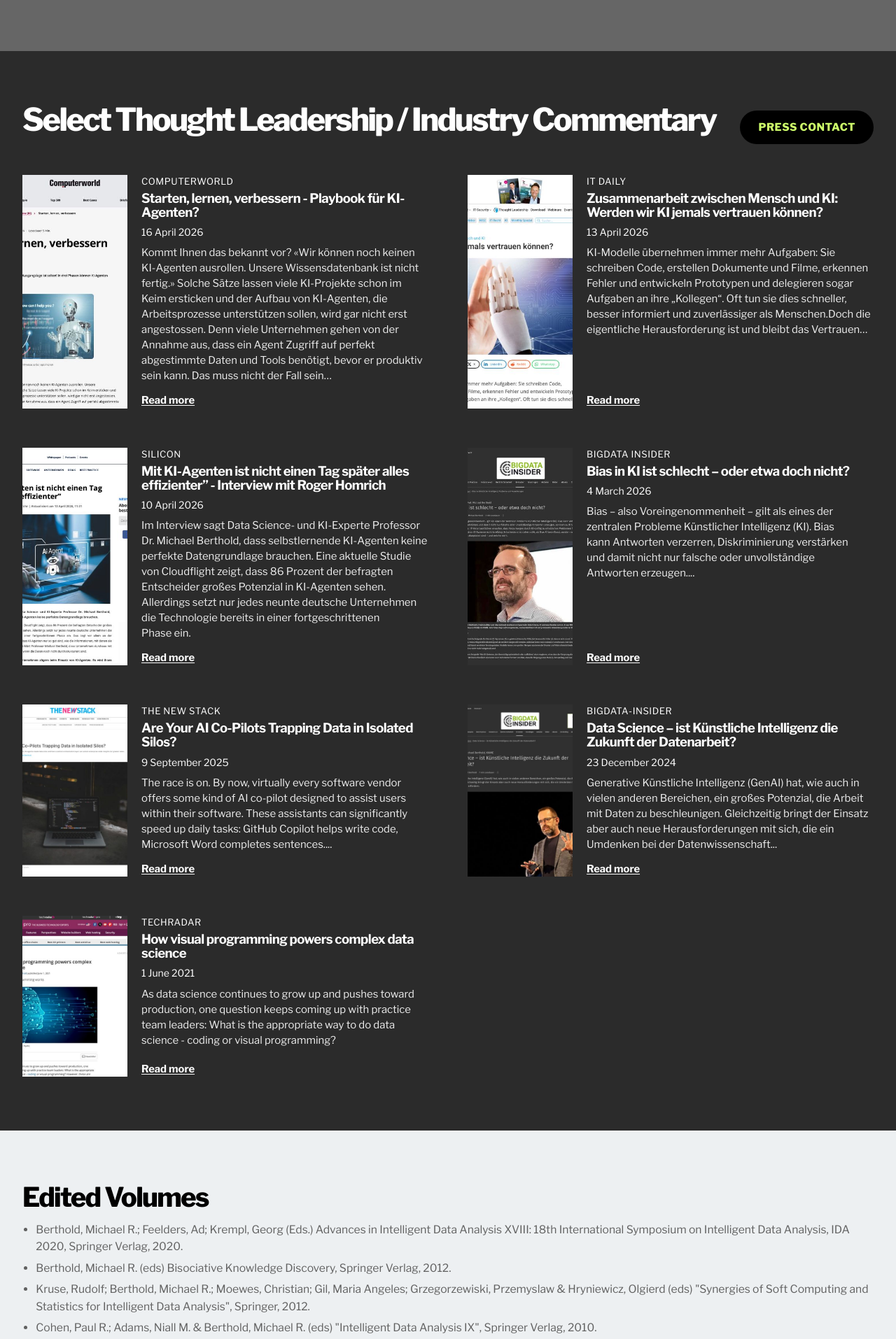
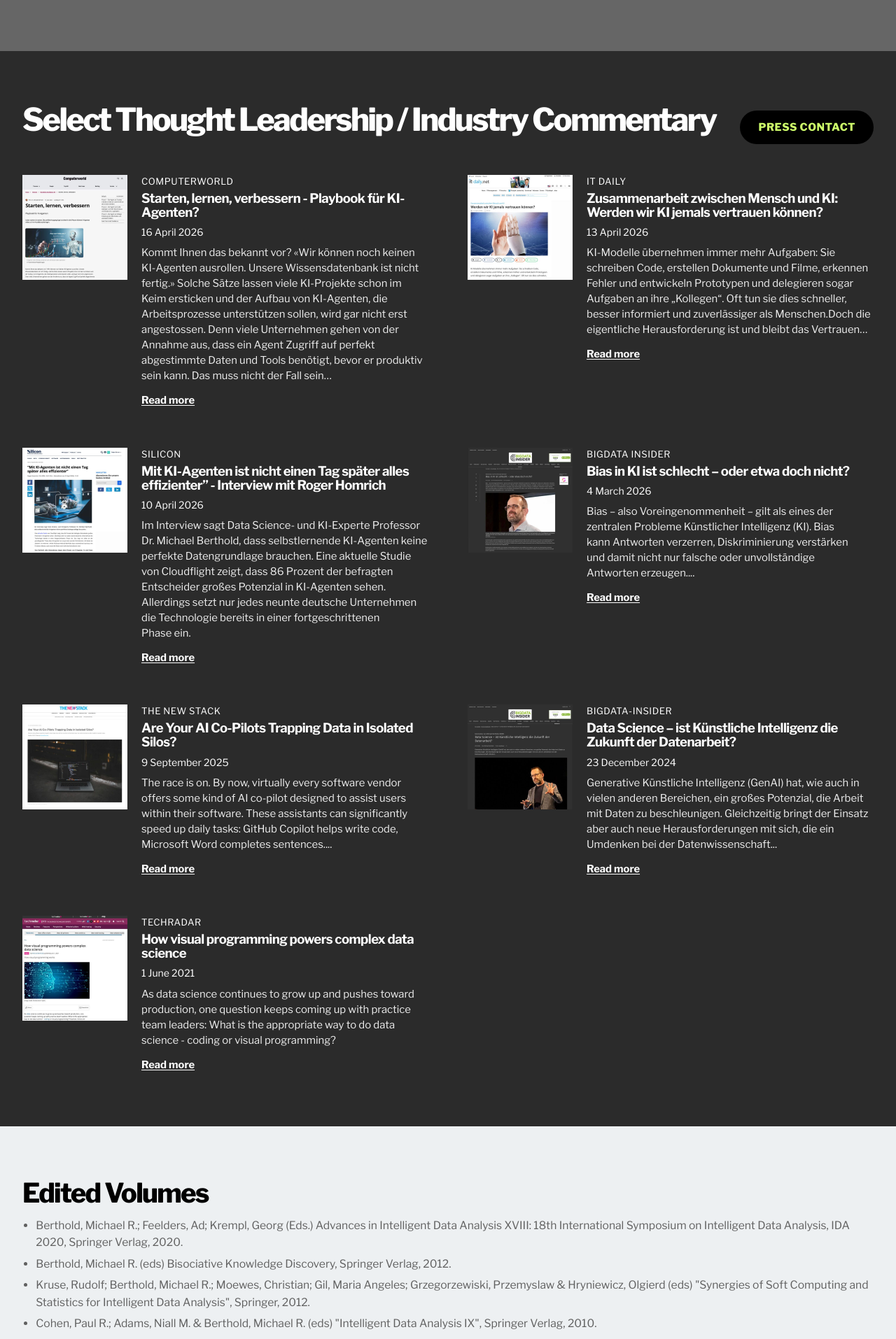
Before and after one commit to lacahelpme/mb, a Jekyll site: the page built from publications.html, in a window 1280 px wide. Shown: the part 1176-3090 px from the top of the page at 70% size. Built offline with Jekyll 4.4.1, drawn with Linux system fonts in a browser that asks for light colours.

Commit message:
Update style.css

```diff
--- a/assets/css/style.css
+++ b/assets/css/style.css
@@ -795,7 +795,7 @@ h4:last-child {
   outline-offset: 4px;
 }
 
-/* Publications home */
+/* Publications */
 
 .publications-band {
   background: #666666;
@@ -836,27 +836,29 @@ h4:last-child {
   height: 100%;
   text-decoration: none;
   color: inherit;
+  align-items: flex-start;
 }
 
 .publication-home-thumb {
   width: 150px;
+  aspect-ratio: 1 / 1;
   flex-shrink: 0;
+  overflow: hidden;
 }
 
 .publication-home-thumb img {
   width: 100%;
   height: 100%;
-  min-height: 230px;
-  aspect-ratio: 1 / 1.1;
+  aspect-ratio: 1 / 1;
   object-fit: cover;
-  object-position: top;
+  object-position: center;
   display: block;
 }
 
 .publication-home-body {
   display: flex;
   flex-direction: column;
-  min-height: 230px;
+  min-height: 150px;
 }
 
 .publication-home-source {
@@ -1997,14 +1999,16 @@ a:focus-visible {
 
   .publication-home-thumb {
     width: 100%;
+    aspect-ratio: 1 / 1;
+    overflow: hidden;
   }
 
   .publication-home-thumb img {
     width: 100%;
-    min-height: 0;
-    aspect-ratio: 16 / 10;
+    height: 100%;
+    aspect-ratio: 1 / 1;
     object-fit: cover;
-    object-position: top;
+    object-position: center;
   }
 
   .publication-home-body {
```
Lines whose indentation alone changed are shown as unchanged.
